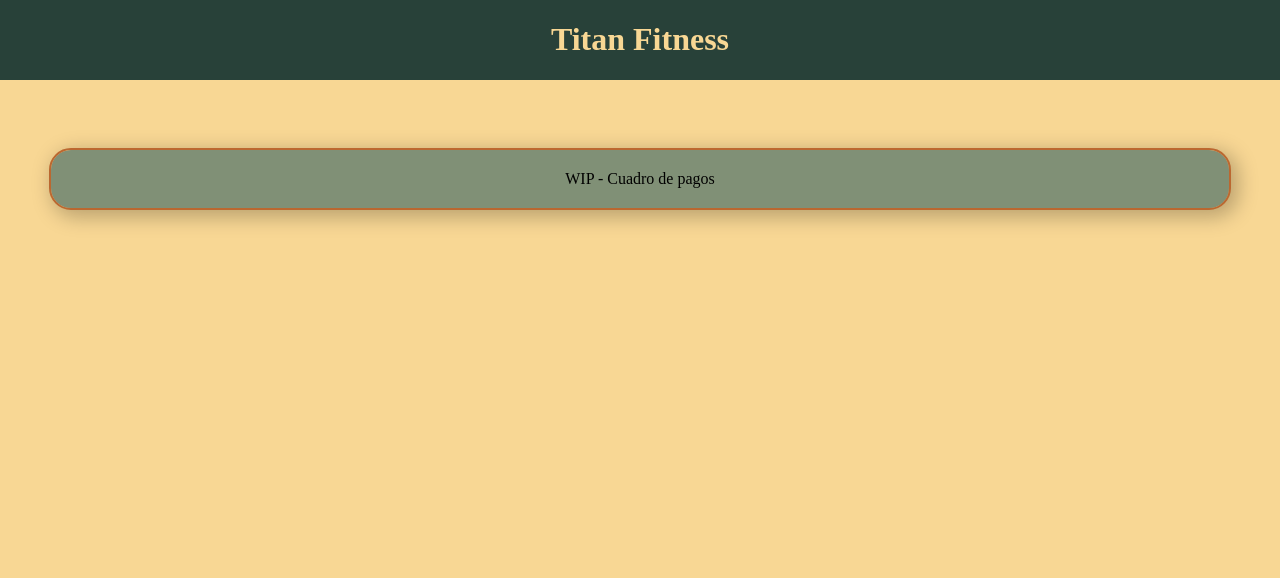
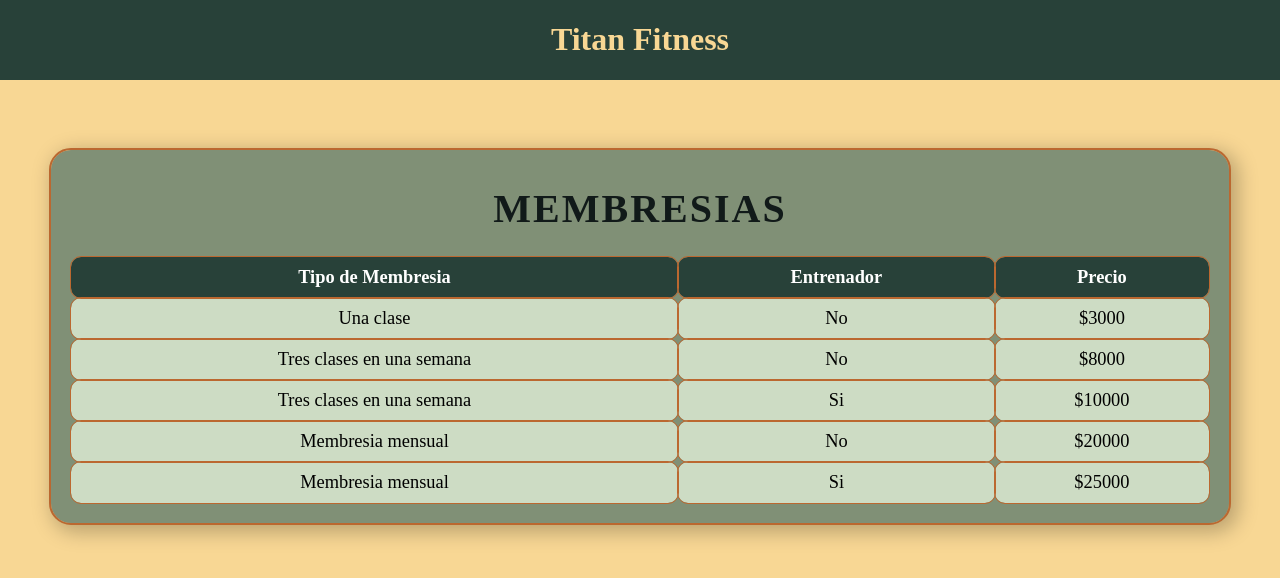
Before and after one commit to Belthesheep/gestion-pf, a React (Vite) app in the folder titanfitness/titansite/: page / in a window 1280 px wide. Shown: the top 578 px of the page. Built offline with nearby package versions, Linux system fonts and the light colour scheme.

Commit message:
Agregado cuadro de precios y estilos para ello

```diff
--- a/titanfitness/titansite/src/components/Body.jsx
+++ b/titanfitness/titansite/src/components/Body.jsx
@@ -1,4 +1,4 @@
-import Cuadrodepagos from './Cuadrodepagos'
+import Cuadrodeprecios from './Cuadrodeprecios'
 import "../index.css"
 
 // En este componente se deben agregar los componentes que iran en el body
@@ -7,7 +7,7 @@
   return (
 
     <div className="body">
-        <Cuadrodepagos/>
+        <Cuadrodeprecios/>
     </div>
   )
 }
--- a/titanfitness/titansite/src/components/Cuadrodepagos.jsx
+++ /dev/null
@@ -1,10 +0,0 @@
-import "../index.css"
-const Cuadrodepagos = () => {
-  return (
-    <div className="frame">
-        WIP - Cuadro de pagos
-    </div>
-  )
-}
-
-export default Cuadrodepagos
--- /dev/null
+++ b/titanfitness/titansite/src/components/Cuadrodeprecios.jsx
@@ -0,0 +1,37 @@
+import "../index.css"
+const Cuadrodeprecios = () => {
+
+  const memberships = [
+    { type: 'Una clase', trainer:'No', price: 3000 },
+    { type: 'Tres clases en una semana', trainer:'No', price: 8000 },
+    { type: 'Tres clases en una semana', trainer:'Si', price: 10000 },
+    { type: 'Membresia mensual', trainer:'No', price: 20000 },
+    { type: 'Membresia mensual', trainer:'Si', price: 25000 },
+  ];
+
+  return (
+    <div className="frame">
+      <h2>Membresias</h2>
+      <table className="frame-table">
+        <thead>
+          <tr>
+            <th>Tipo de Membresia</th>
+            <th>Entrenador</th>
+            <th>Precio</th>
+          </tr>
+        </thead>
+        <tbody>
+          {memberships.map((membership, index) => (
+            <tr key={index}>
+              <td>{membership.type}</td>
+              <td>{membership.trainer}</td>
+              <td>${membership.price}</td>
+            </tr>
+          ))}
+        </tbody>
+      </table>
+    </div>
+  );
+};
+
+export default Cuadrodeprecios;
--- a/titanfitness/titansite/src/index.css
+++ b/titanfitness/titansite/src/index.css
@@ -20,6 +20,7 @@
 
 .frame h2 {           /* Estilo para encabezados y titulos */
   font-size: 2.5rem;
+  margin-top: 15px;
   margin-bottom: 25px;
   color: #111a19;
   text-transform: uppercase;
@@ -71,3 +72,34 @@
   padding: 0;
   box-sizing: content-box;
 }
+
+.frame-table {
+  width: 100%;
+  border-collapse: collapse;
+  margin-top: 10px;
+  padding-left: 10%;
+  padding-right: 10%;
+}
+
+.frame-table td {
+  background-color: #cddcc4;
+  border-radius: 10px;
+  outline-color: #bb6830;
+  outline-width: 1px;
+  outline-style: solid;
+  padding: 10px;
+  font-size: 1.15rem;
+}
+
+.frame-table th {
+  font-size: 1.15rem;
+  color: white;
+  background-color: #284139;
+  border-radius: 10px;
+  border-radius: 10px;
+  outline-color: #bb6830;
+  outline-width: 1px;
+  outline-style: solid;
+  padding: 10px;
+
+}
```
